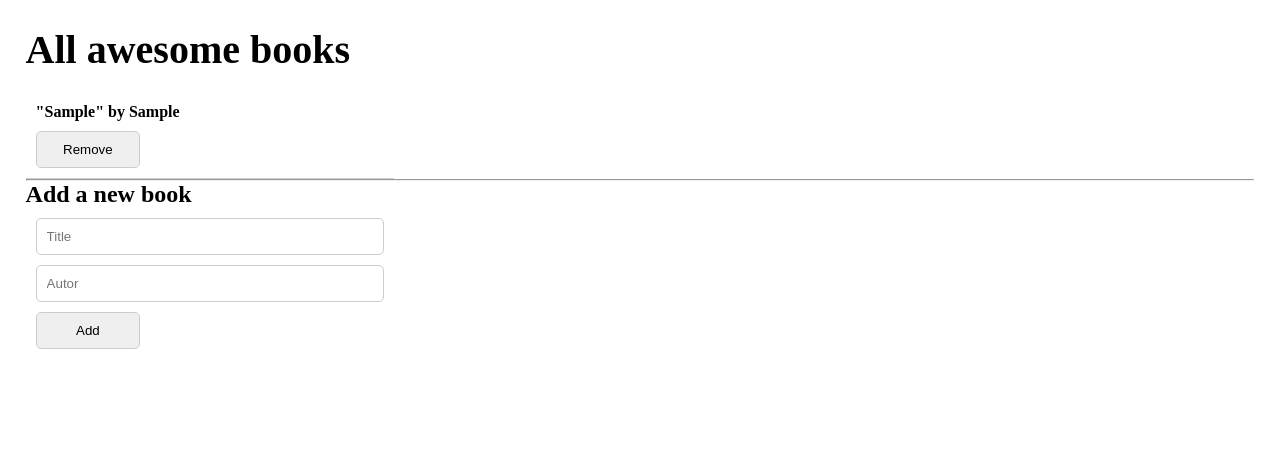
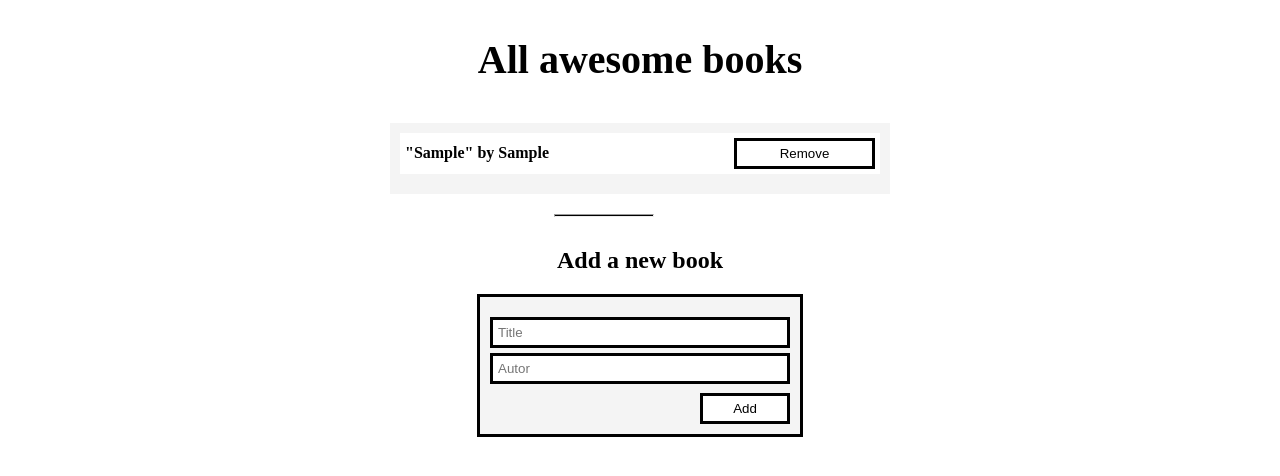
Before and after one commit to Ochiengsteven/awesome-bks, a website: page index.html in a window 1280 px wide. Both pictures are taken after typing "Sample", "Sample" into the empty fields and a click on the button "Add". Drawn offline with Linux system fonts and the light colour scheme.

Commit message:
Add styling for book-lists, add-new-book and buttons

```diff
--- a/style.css
+++ b/style.css
@@ -12,21 +12,33 @@ body {
 h1 {
   font-size: 40px;
   padding-bottom: 20px;
+  margin-top: 10px;
+  text-align: center;
 }
 
 form {
   display: flex;
   flex-direction: column;
-  width: 30%;
-  padding: 10px;
-  gap: 10px;
+  align-items: flex-end;
+  margin-top: 10px;
+  max-width: 400px;
 }
 
-input,
+input {
+  padding: 5px;
+  margin-bottom: 5px;
+  width: 300px;
+  border: solid 3px;
+}
+
 button {
-  padding: 10px;
-  border-radius: 5px;
-  border: 1px solid #ccc;
+  width: 50px;
+  background-color: #ffffff;
+  color: black;
+  border: solid 3px;
+  border-color: black;
+  padding: 5px 10px;
+  cursor: pointer;
 }
 
 input:focus {
@@ -40,13 +52,62 @@ button {
 
 .book-plate {
   display: flex;
-  flex-direction: column;
-  width: 30%;
-  padding: 10px;
-  gap: 10px;
-  border-bottom: 1px solid #ccc;
+  justify-content: space-between;
+  align-items: center;
+  margin-bottom: 10px;
+  padding: 5px;
+  background-color: #fff;
 }
 
 .book-plate p {
   font-weight: bold;
 }
+
+.books {
+  margin: 20px auto;
+  max-width: 500px;
+  padding: 10px;
+  background-color: #f4f4f4;
+}
+
+hr {
+  width: 100px;
+  height: 3px;
+  background-color: black;
+  margin: 0 57% 0 43%;
+}
+
+.add-new-books {
+  display: flex;
+  flex-direction: column;
+  align-items: center;
+}
+
+h2 {
+  margin-top: 30px;
+}
+
+#add-form {
+  margin: 20px auto;
+  max-width: 500px;
+  padding: 10px;
+  background-color: #f4f4f4;
+  border: solid 3px;
+}
+
+#titile {
+  margin-bottom: 3%;
+}
+
+#book-author {
+  margin-bottom: 3%;
+}
+
+.delete-btn {
+  background-color: #ffffff;
+  color: black;
+  border: solid 3px;
+  border-color: black;
+  padding: 5px 10px;
+  cursor: pointer;
+}
```
